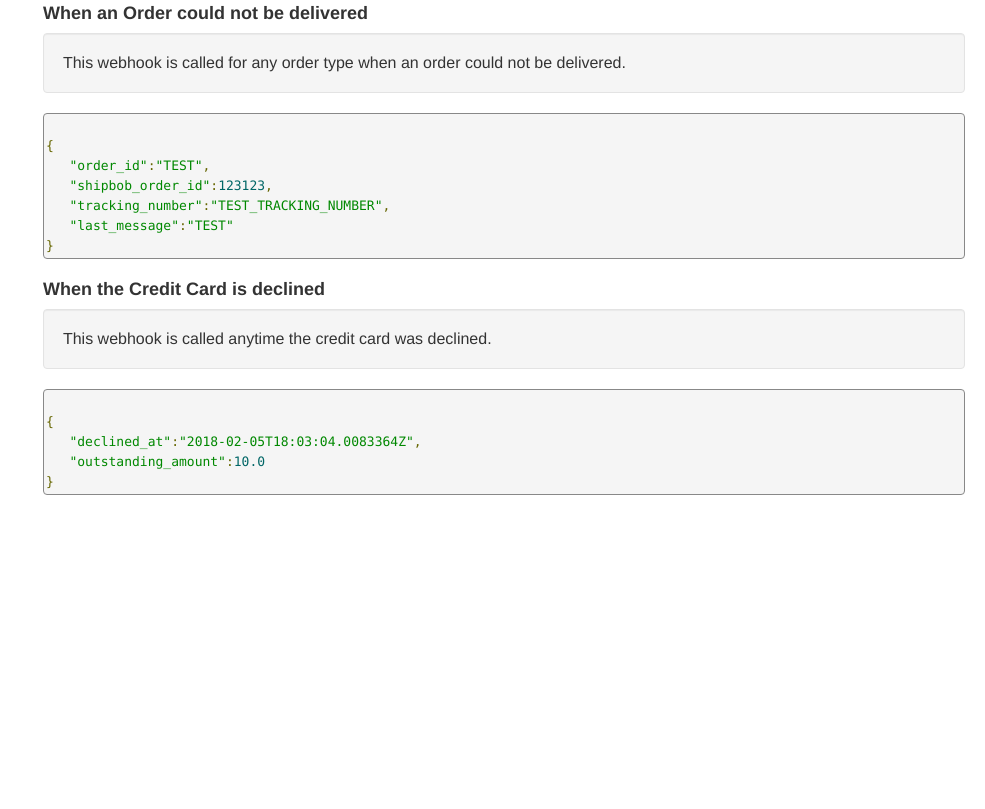
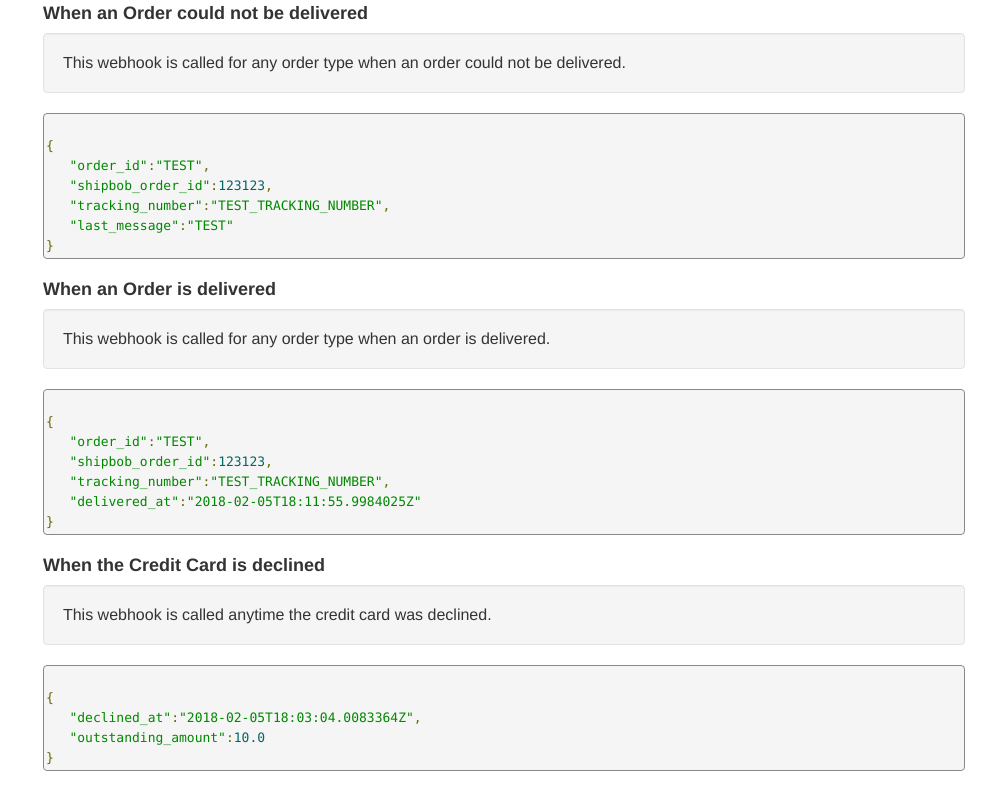
Before and after one commit to shipbobDev/ShipBobApi, a plain HTML site: page index.html in a window 1280 px wide. Shown: the part 10541-11350 px from the top of the page, without its empty margins (295-1280 px from the left). Drawn offline with nearby package versions, Linux system fonts and the light colour scheme.

Commit message:
Update index.html

```diff
--- a/index.html
+++ b/index.html
@@ -881,6 +881,22 @@
 }
 </pre>
 
+
+		<h4>When an Order is delivered</h3>
+	<p class="well">
+                    <span class="note">
+		    This webhook is called for any order type when an order is delivered.
+                    </span>
+                </p>
+	 <pre class="prettyprint">
+{
+   "order_id":"TEST",
+   "shipbob_order_id":123123,
+   "tracking_number":"TEST_TRACKING_NUMBER",
+   "delivered_at":"2018-02-05T18:11:55.9984025Z"
+}
+</pre>
+
 		<h4>When the Credit Card is declined</h3>
 	<p class="well">
                     <span class="note">
```
